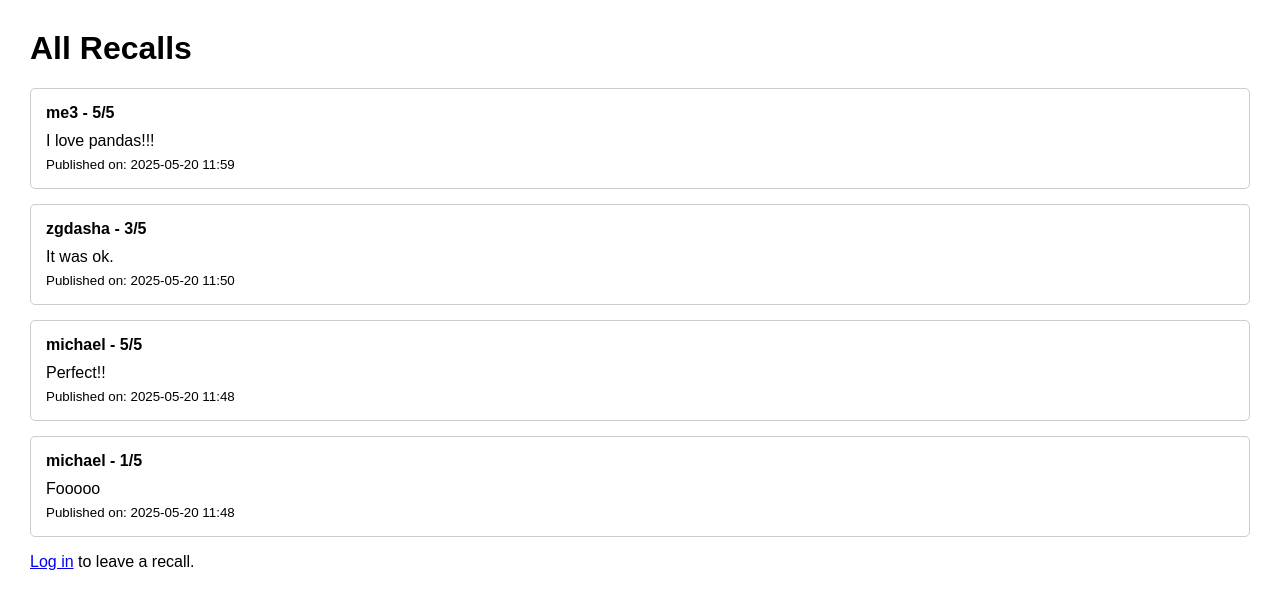
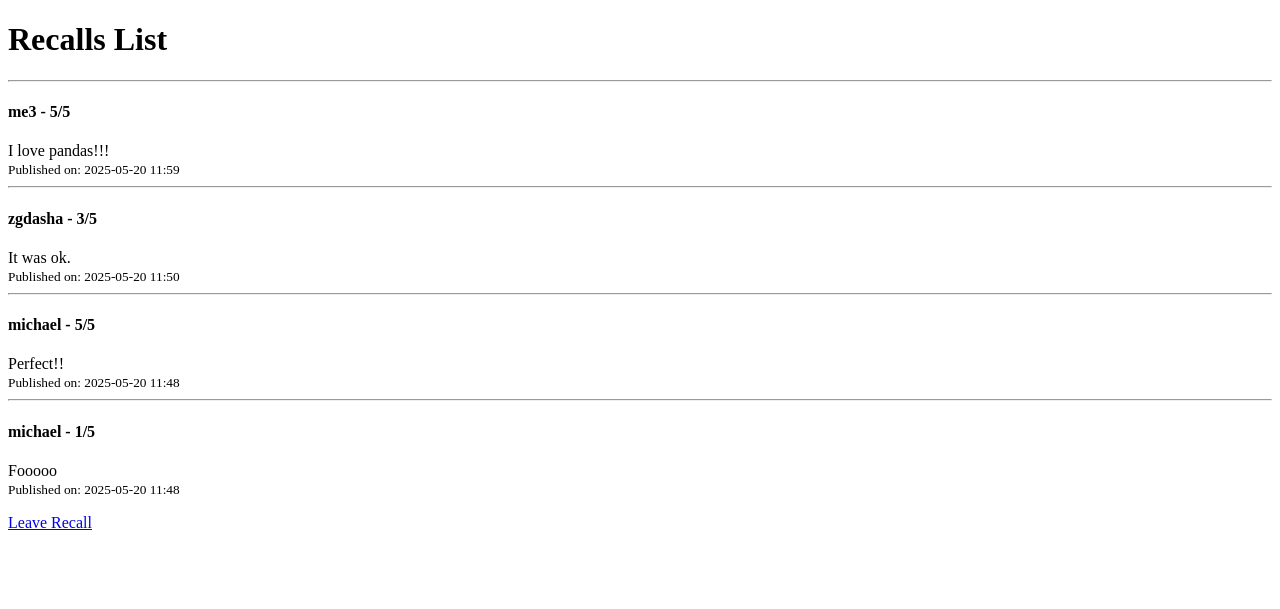
Before and after one commit to Antrsss/IGI_STRWEB_RENAMED, a Django app: page /pages/recalls/ in a window 1280 px wide. Shown: the top 609 px of the page. Run offline with Django 5.2, Linux system fonts and the light colour scheme; data comes from the database, SQL or seed files in the repository; both versions use the stored data as it was after the commit.

Commit message:
Recalls views edited + recalls' html are done

```diff
--- a/IGI/LR5/ZooApp/zoo/pages_views/recall_views.py
+++ b/IGI/LR5/ZooApp/zoo/pages_views/recall_views.py
@@ -39,7 +39,7 @@ def recall_create(request):
     else:
         form = RecallForm()
 
-    return render(request, "recall/create.html", {"form": form})
+    return render(request, "pages/recall_create.html", {"form": form})
 
 @login_required
 def recall_edit(request, id):
--- a/IGI/LR5/ZooApp/zoo/templates/pages/recalls_list.html
+++ b/IGI/LR5/ZooApp/zoo/templates/pages/recalls_list.html
@@ -2,49 +2,26 @@
 <html>
 <head>
     <title>Recalls</title>
-    <style>
-        body { font-family: Arial, sans-serif; margin: 30px; }
-        .recall { border: 1px solid #ccc; padding: 15px; margin-bottom: 15px; border-radius: 5px; }
-        .recall h4 { margin: 0 0 10px 0; }
-        .recall p { margin: 5px 0; }
-        .form-container { margin-top: 30px; }
-        .form-field { margin-bottom: 15px; }
-        .form-field label { display: block; margin-bottom: 5px; }
-    </style>
 </head>
 <body>
-    <h1>All Recalls</h1>
+    <h1>Recalls List</h1>
 
     {% for recall in recalls %}
-        <div class="recall">
-            <h4>{{ recall.author_name }} - {{ recall.rating }}/5</h4>
-            <p>{{ recall.text }}</p>
-            <small>Published on: {{ recall.pub_date|date:"Y-m-d H:i" }}</small>
-        </div>
+        <hr>
+        <h4>{{ recall.author_name }} - {{ recall.rating }}/5</h4>
+        {{ recall.text }}<br>
+        <small>Published on: {{ recall.pub_date|date:"Y-m-d H:i" }}</small>
     {% empty %}
         <p>No recalls yet.</p>
     {% endfor %}
 
-    {% if user_authenticated %}
-        <div class="form-container">
-            <h2>Leave a Recall</h2>
-            <form method="post">
-                {% csrf_token %}
-                <div class="form-field">
-                    {{ form.rating.label_tag }}<br>
-                    {{ form.rating }}
-                </div>
-                <div class="form-field">
-                    {{ form.text.label_tag }}<br>
-                    {{ form.text }}
-                </div>
-                <div class="form-field">
-                    <button type="submit">Submit</button>
-                </div>
-            </form>
-        </div>
-    {% else %}
-        <p><a href="{% url 'login' %}">Log in</a> to leave a recall.</p>
-    {% endif %}
+    <p>
+        {% if user_authenticated %}
+            <a href="{% url 'recall_create' %}" target="_blank">Leave Recall</a>
+        {% else %}
+            <a href="{% url 'login' %}?next={% url 'recall_create' %}">Leave Recall</a>
+        {% endif %}
+    </p>
+
 </body>
 </html>
--- a/IGI/LR5/ZooApp/zoo/urls.py
+++ b/IGI/LR5/ZooApp/zoo/urls.py
@@ -1,6 +1,7 @@
 from django.urls import path, re_path
 from . import permission_views as views
 from . import statistics_view as st_view
+from .pages_views import recall_views
 
 urlpatterns = [
     path('superuser/', views.superuser_dashboard, name='superuser_dashboard'),
@@ -11,4 +12,9 @@ urlpatterns = [
     re_path(r'^animals/(?P<animal_id>\d+)/?$', views.animal_detail, name='animal_detail'),
     path('statistics/', st_view.statistics_view, name='statistics'),
     path('ticket-statistics/', st_view.ticket_statistics_view, name='ticket_statistics'),
+
+    path("recalls/", recall_views.recall_index, name="recalls"),
+    path("recalls/create/", recall_views.recall_create, name="recall_create"),
+    path("recalls/<int:id>/edit/", recall_views.recall_edit, name="recall_edit"),
+    path("recalls/<int:id>/delete/", recall_views.recall_delete, name="recall_delete"),
 ]
```
Also changed, not shown: IGI/LR5/ZooApp/zoo/templates/pages/recall_create.html (added, +23 -0 lines), IGI/LR5/ZooApp/db.sqlite3, IGI/LR5/ZooApp/static/panda.webp (deleted).
